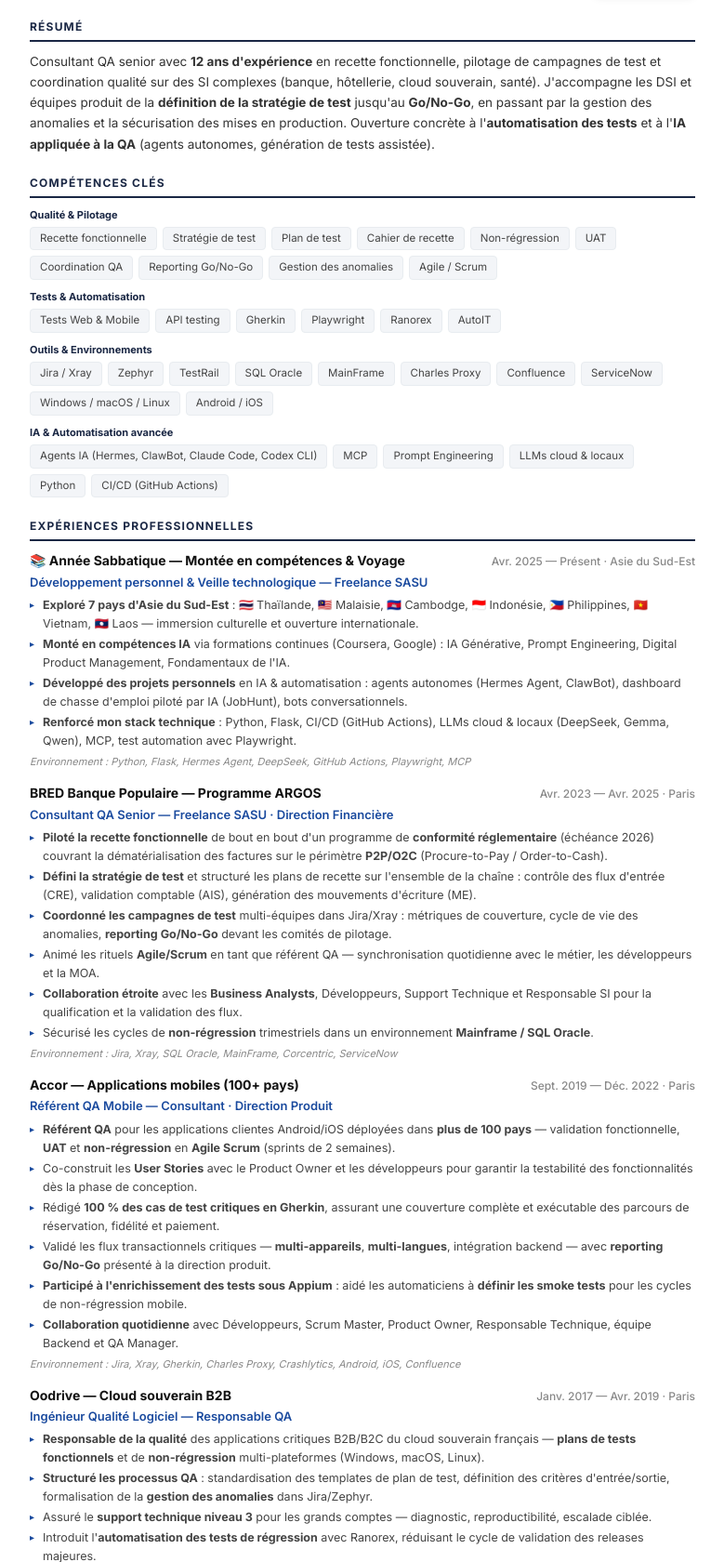
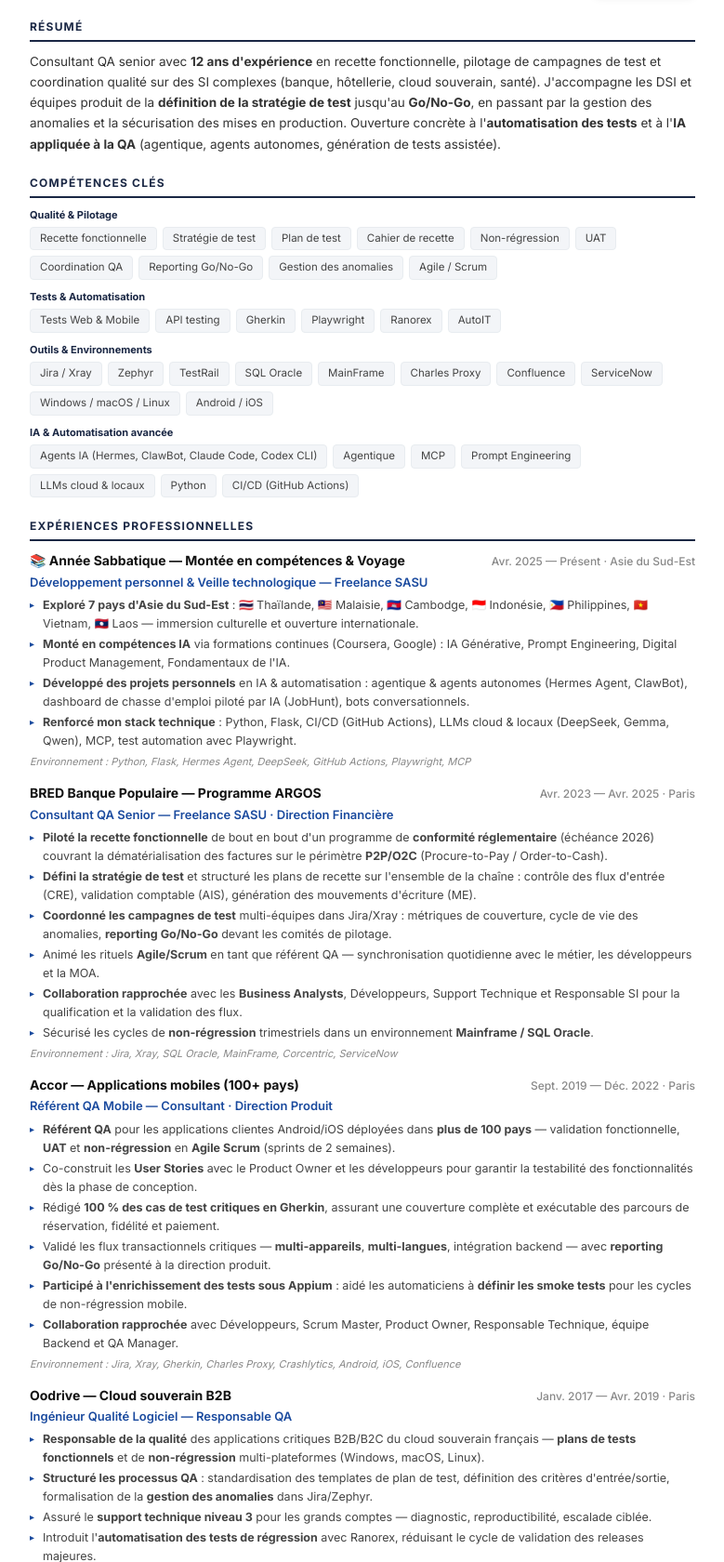
Before and after one commit to AtmanTest/jobhunt, a Flask app: page /cv in a window 1280 px wide. Shown: the part 230-1910 px from the top of the page at 93% size, without its empty margins (250-1029 px from the left). Run offline with Flask 3, Linux system fonts and the light colour scheme.

Commit message:
add: mot-clé agentique partout + collaboration rapprochée uniforme

```diff
--- a/templates/cv.html
+++ b/templates/cv.html
@@ -197,7 +197,7 @@
   <div class="sec">
     <div class="sec-title">Résumé</div>
     <div class="summary">
-      Consultant QA senior avec <strong>12 ans d'expérience</strong> en recette fonctionnelle, pilotage de campagnes de test et coordination qualité sur des SI complexes (banque, hôtellerie, cloud souverain, santé). J'accompagne les DSI et équipes produit de la <strong>définition de la stratégie de test</strong> jusqu'au <strong>Go/No-Go</strong>, en passant par la gestion des anomalies et la sécurisation des mises en production. Ouverture concrète à l'<strong>automatisation des tests</strong> et à l'<strong>IA appliquée à la QA</strong> (agents autonomes, génération de tests assistée).
+      Consultant QA senior avec <strong>12 ans d'expérience</strong> en recette fonctionnelle, pilotage de campagnes de test et coordination qualité sur des SI complexes (banque, hôtellerie, cloud souverain, santé). J'accompagne les DSI et équipes produit de la <strong>définition de la stratégie de test</strong> jusqu'au <strong>Go/No-Go</strong>, en passant par la gestion des anomalies et la sécurisation des mises en production. Ouverture concrète à l'<strong>automatisation des tests</strong> et à l'<strong>IA appliquée à la QA</strong> (agentique, agents autonomes, génération de tests assistée).
     </div>
   </div>
 
@@ -248,6 +248,7 @@
       <div class="cat">IA & Automatisation avancée</div>
       <div class="skills-tags">
         <span class="skill-tag">Agents IA (Hermes, ClawBot, Claude Code, Codex CLI)</span>
+        <span class="skill-tag">Agentique</span>
         <span class="skill-tag">MCP</span>
         <span class="skill-tag">Prompt Engineering</span>
         <span class="skill-tag">LLMs cloud & locaux</span>
@@ -269,7 +270,7 @@
       <div class="exp-desc"><ul>
         <li><strong>Exploré 7 pays d'Asie du Sud-Est</strong> : 🇹🇭 Thaïlande, 🇲🇾 Malaisie, 🇰🇭 Cambodge, 🇮🇩 Indonésie, 🇵🇭 Philippines, 🇻🇳 Vietnam, 🇱🇦 Laos — immersion culturelle et ouverture internationale.</li>
         <li><strong>Monté en compétences IA</strong> via formations continues (Coursera, Google) : IA Générative, Prompt Engineering, Digital Product Management, Fondamentaux de l'IA.</li>
-        <li><strong>Développé des projets personnels</strong> en IA & automatisation : agents autonomes (Hermes Agent, ClawBot), dashboard de chasse d'emploi piloté par IA (JobHunt), bots conversationnels.</li>
+        <li><strong>Développé des projets personnels</strong> en IA & automatisation : agentique & agents autonomes (Hermes Agent, ClawBot), dashboard de chasse d'emploi piloté par IA (JobHunt), bots conversationnels.</li>
         <li><strong>Renforcé mon stack technique</strong> : Python, Flask, CI/CD (GitHub Actions), LLMs cloud & locaux (DeepSeek, Gemma, Qwen), MCP, test automation avec Playwright.</li>
       </ul></div>
       <div class="exp-env">Environnement : Python, Flask, Hermes Agent, DeepSeek, GitHub Actions, Playwright, MCP</div>
@@ -286,7 +287,7 @@
         <li><strong>Défini la stratégie de test</strong> et structuré les plans de recette sur l'ensemble de la chaîne : contrôle des flux d'entrée (CRE), validation comptable (AIS), génération des mouvements d'écriture (ME).</li>
         <li><strong>Coordonné les campagnes de test</strong> multi-équipes dans Jira/Xray : métriques de couverture, cycle de vie des anomalies, <strong>reporting Go/No-Go</strong> devant les comités de pilotage.</li>
         <li>Animé les rituels <strong>Agile/Scrum</strong> en tant que référent QA — synchronisation quotidienne avec le métier, les développeurs et la MOA.</li>
-        <li><strong>Collaboration étroite</strong> avec les <strong>Business Analysts</strong>, Développeurs, Support Technique et Responsable SI pour la qualification et la validation des flux.</li>
+        <li><strong>Collaboration rapprochée</strong> avec les <strong>Business Analysts</strong>, Développeurs, Support Technique et Responsable SI pour la qualification et la validation des flux.</li>
         <li>Sécurisé les cycles de <strong>non-régression</strong> trimestriels dans un environnement <strong>Mainframe / SQL Oracle</strong>.</li>
       </ul></div>
       <div class="exp-env">Environnement : Jira, Xray, SQL Oracle, MainFrame, Corcentric, ServiceNow</div>
@@ -304,7 +305,7 @@
         <li>Rédigé <strong>100 % des cas de test critiques en Gherkin</strong>, assurant une couverture complète et exécutable des parcours de réservation, fidélité et paiement.</li>
         <li>Validé les flux transactionnels critiques — <strong>multi-appareils</strong>, <strong>multi-langues</strong>, intégration backend — avec <strong>reporting Go/No-Go</strong> présenté à la direction produit.</li>
         <li><strong>Participé à l'enrichissement des tests sous Appium</strong> : aidé les automaticiens à <strong>définir les smoke tests</strong> pour les cycles de non-régression mobile.</li>
-        <li><strong>Collaboration quotidienne</strong> avec Développeurs, Scrum Master, Product Owner, Responsable Technique, équipe Backend et QA Manager.</li>
+        <li><strong>Collaboration rapprochée</strong> avec Développeurs, Scrum Master, Product Owner, Responsable Technique, équipe Backend et QA Manager.</li>
       </ul></div>
       <div class="exp-env">Environnement : Jira, Xray, Gherkin, Charles Proxy, Crashlytics, Android, iOS, Confluence</div>
     </div>
@@ -335,6 +336,7 @@
         <li><strong>Encadré une équipe de testeurs</strong> et supervisé un <strong>prestataire externe d'automatisation</strong> pour le logiciel métier santé Veasy.</li>
         <li>Défini les <strong>plans de test</strong> et coordonné les campagnes de validation sur un produit manipulé par des professionnels de santé en conditions réelles.</li>
         <li>Intégré la <strong>lecture carte Vitale</strong> dans les scénarios de test, assurant la conformité aux exigences secteur.</li>
+        <li><strong>Collaboration rapprochée</strong> avec les développeurs, le Product Owner et l'équipe métier.</li>
       </ul></div>
       <div class="exp-env">Environnement : Jira, Xray, Dynatrace, CloudNetCare, Excel</div>
     </div>
@@ -348,6 +350,7 @@
       <div class="exp-desc"><ul>
         <li>Réalisé la <strong>recette fonctionnelle</strong> d'applications web <strong>SAP BPC</strong> — validation de la conformité, <strong>intégrité des données</strong> et cohérence des états financiers consolidés.</li>
         <li>Rédigé les <strong>cas de test</strong>, assuré le suivi des <strong>anomalies</strong> et produit les <strong>rapports d'avancement</strong> pour la maîtrise d'ouvrage.</li>
+        <li><strong>Collaboration rapprochée</strong> avec les équipes métier et la maîtrise d'ouvrage.</li>
       </ul></div>
       <div class="exp-env">Environnement : Redmine, TestRail, SAP BPC, SAP HANA</div>
     </div>
@@ -362,6 +365,7 @@
         <li>Conduit les <strong>campagnes de tests fonctionnels</strong> et de <strong>non-régression</strong> multi-plateformes sur les solutions Witigo, Bitdefender et WebFilter.</li>
         <li>Développé des scripts d'<strong>automatisation avec AutoIT</strong> pour accélérer les cycles de validation et fiabiliser la détection de régressions.</li>
         <li>Géré le <strong>laboratoire de tests sécurité</strong> (environnements Windows, macOS, Linux, VMware) et le <strong>support N3</strong> pour les grands comptes.</li>
+        <li><strong>Collaboration rapprochée</strong> avec l'équipe de développement, le support N3 et les clients grands comptes.</li>
       </ul></div>
       <div class="exp-env">Environnement : AutoIT, VMware, Windows, macOS, Linux, Bitdefender</div>
     </div>
@@ -377,7 +381,7 @@
 
     <div class="proj">
       <div class="proj-n">Pipelines QA Agentic — Orchestration multi-agents</div>
-      <div class="proj-d">Conception de workflows autonomes pour la QA : délégation de tâches, génération de tests par IA, analyse de régression pilotée par agents. Intégration de LLMs cloud (DeepSeek) et locaux (Gemma, Qwen). <em>Hermes Agent, ClawBot, MCP, Claude Code, Codex CLI.</em></div>
+      <div class="proj-d">Conception de workflows agentiques autonomes pour la QA : délégation de tâches, génération de tests par IA, analyse de régression pilotée par agents. Intégration de LLMs cloud (DeepSeek) et locaux (Gemma, Qwen). <em>Hermes Agent, ClawBot, MCP, Claude Code, Codex CLI.</em></div>
     </div>
   </div>
 
@@ -424,7 +428,7 @@
   <div class="sec">
     <div class="sec-title">Summary</div>
     <div class="summary">
-      Senior QA consultant with <strong>12 years of experience</strong> in functional acceptance testing, test campaign management, and quality coordination across complex IT environments (banking, hospitality, sovereign cloud, healthcare). I support IT and product teams from <strong>test strategy definition</strong> through to <strong>Go/No-Go decisions</strong>, including defect management and production release assurance. Practical engagement with <strong>test automation</strong> and <strong>AI applied to QA</strong> (autonomous agents, AI-assisted test generation).
+      Senior QA consultant with <strong>12 years of experience</strong> in functional acceptance testing, test campaign management, and quality coordination across complex IT environments (banking, hospitality, sovereign cloud, healthcare). I support IT and product teams from <strong>test strategy definition</strong> through to <strong>Go/No-Go decisions</strong>, including defect management and production release assurance. Practical engagement with <strong>test automation</strong> and <strong>AI applied to QA</strong> (agentic, autonomous agents, AI-assisted test generation).
     </div>
   </div>
 
@@ -474,6 +478,7 @@
       <div class="cat">AI & Advanced Automation</div>
       <div class="skills-tags">
         <span class="skill-tag">AI Agents (Hermes, ClawBot, Claude Code, Codex CLI)</span>
+        <span class="skill-tag">Agentic</span>
         <span class="skill-tag">MCP</span>
         <span class="skill-tag">Prompt Engineering</span>
         <span class="skill-tag">Cloud & Local LLMs</span>
@@ -495,7 +500,7 @@
       <div class="exp-desc"><ul>
         <li><strong>Traveled 7 Southeast Asian countries</strong> : 🇹🇭 Thailand, 🇲🇾 Malaysia, 🇰🇭 Cambodia, 🇮🇩 Indonesia, 🇵🇭 Philippines, 🇻🇳 Vietnam, 🇱🇦 Laos — cultural immersion and global perspective.</li>
         <li><strong>Upskilled in AI</strong> through continuous education (Coursera, Google): Generative AI, Prompt Engineering, Digital Product Management, AI Fundamentals.</li>
-        <li><strong>Built personal projects</strong> in AI & automation: autonomous agents (Hermes Agent, ClawBot), AI-powered job search dashboard (JobHunt), conversational bots.</li>
+        <li><strong>Built personal projects</strong> in AI & automation: agentic & autonomous agents (Hermes Agent, ClawBot), AI-powered job search dashboard (JobHunt), conversational bots.</li>
         <li><strong>Strengthened technical stack</strong>: Python, Flask, CI/CD (GitHub Actions), cloud & local LLMs (DeepSeek, Gemma, Qwen), MCP, test automation with Playwright.</li>
       </ul></div>
       <div class="exp-env">Environment: Python, Flask, Hermes Agent, DeepSeek, GitHub Actions, Playwright, MCP</div>
@@ -513,6 +518,7 @@
         <li><strong>Coordinated multi-team test campaigns</strong> in Jira/Xray: coverage metrics, defect lifecycle management, <strong>Go/No-Go reporting</strong> to steering committees.</li>
         <li>Facilitated <strong>Agile/Scrum ceremonies</strong> as QA lead — daily alignment between business, development, and project ownership.</li>
         <li>Secured quarterly <strong>regression cycles</strong> in a <strong>Mainframe / SQL Oracle</strong> environment.</li>
+        <li><strong>Close collaboration</strong> with Business Analysts, Developers, Technical Support, and IT Manager.</li>
       </ul></div>
       <div class="exp-env">Environment: Jira, Xray, SQL Oracle, MainFrame, Corcentric, ServiceNow</div>
     </div>
@@ -529,7 +535,7 @@
         <li>Authored <strong>100% of critical test cases in Gherkin</strong>, delivering full executable coverage of booking, loyalty, and payment journeys.</li>
         <li>Validated mission-critical transaction flows — <strong>cross-device</strong>, <strong>multilingual</strong>, backend-integrated — with <strong>Go/No-Go reporting</strong> to product leadership.</li>
         <li><strong>Contributed to Appium test enrichment</strong>: assisted automation engineers in defining <strong>smoke tests</strong> for mobile regression cycles.</li>
-        <li><strong>Daily collaboration</strong> with Developers, Scrum Master, Product Owner, Technical Lead, Backend team, and QA Manager.</li>
+        <li><strong>Close collaboration</strong> with Developers, Scrum Master, Product Owner, Technical Lead, Backend team, and QA Manager.</li>
       </ul></div>
       <div class="exp-env">Environment: Jira, Xray, Gherkin, Charles Proxy, Crashlytics, Android, iOS, Confluence</div>
     </div>
@@ -560,6 +566,7 @@
         <li><strong>Managed a team of testers</strong> and supervised an <strong>external automation provider</strong> for the Veasy healthcare platform.</li>
         <li>Defined <strong>test plans</strong> and coordinated validation campaigns on a product used by healthcare professionals in real-world conditions.</li>
         <li>Integrated <strong>Vitale card reading</strong> into test scenarios, ensuring compliance with healthcare sector requirements.</li>
+        <li><strong>Close collaboration</strong> with developers, Product Owner, and business team.</li>
       </ul></div>
       <div class="exp-env">Environment: Jira, Xray, Dynatrace, CloudNetCare, Excel</div>
     </div>
@@ -573,6 +580,7 @@
       <div class="exp-desc"><ul>
         <li>Performed <strong>functional acceptance</strong> on <strong>SAP BPC</strong> web applications — compliance validation, <strong>data integrity</strong>, and consolidated financial statement consistency.</li>
         <li>Authored <strong>test cases</strong>, tracked <strong>defects</strong>, and delivered <strong>progress reports</strong> to business owners.</li>
+        <li><strong>Close collaboration</strong> with business teams and project owners.</li>
       </ul></div>
       <div class="exp-env">Environment: Redmine, TestRail, SAP BPC, SAP HANA</div>
     </div>
@@ -587,6 +595,7 @@
         <li>Led <strong>functional and regression test campaigns</strong> across multiple platforms (Windows, macOS, Linux) on Witigo, Bitdefender, and WebFilter products.</li>
         <li>Developed <strong>AutoIT automation scripts</strong> to accelerate validation cycles and strengthen regression detection.</li>
         <li>Managed the <strong>security test lab</strong> (Windows, macOS, Linux, VMware environments) and <strong>L3 enterprise support</strong>.</li>
+        <li><strong>Close collaboration</strong> with the development team, L3 support, and enterprise clients.</li>
       </ul></div>
       <div class="exp-env">Environment: AutoIT, VMware, Windows, macOS, Linux, Bitdefender</div>
     </div>
@@ -602,7 +611,7 @@
 
     <div class="proj">
       <div class="proj-n">Agentic QA Pipelines — Multi-Agent Orchestration</div>
-      <div class="proj-d">Design of autonomous QA workflows: task delegation, AI-driven test generation, agent-powered regression analysis. Integration of cloud LLMs (DeepSeek) and local models (Gemma, Qwen). <em>Hermes Agent, ClawBot, MCP, Claude Code, Codex CLI.</em></div>
+      <div class="proj-d">Design of agentic autonomous QA workflows: task delegation, AI-driven test generation, agent-powered regression analysis. Integration of cloud LLMs (DeepSeek) and local models (Gemma, Qwen). <em>Hermes Agent, ClawBot, MCP, Claude Code, Codex CLI.</em></div>
     </div>
   </div>
 
```
